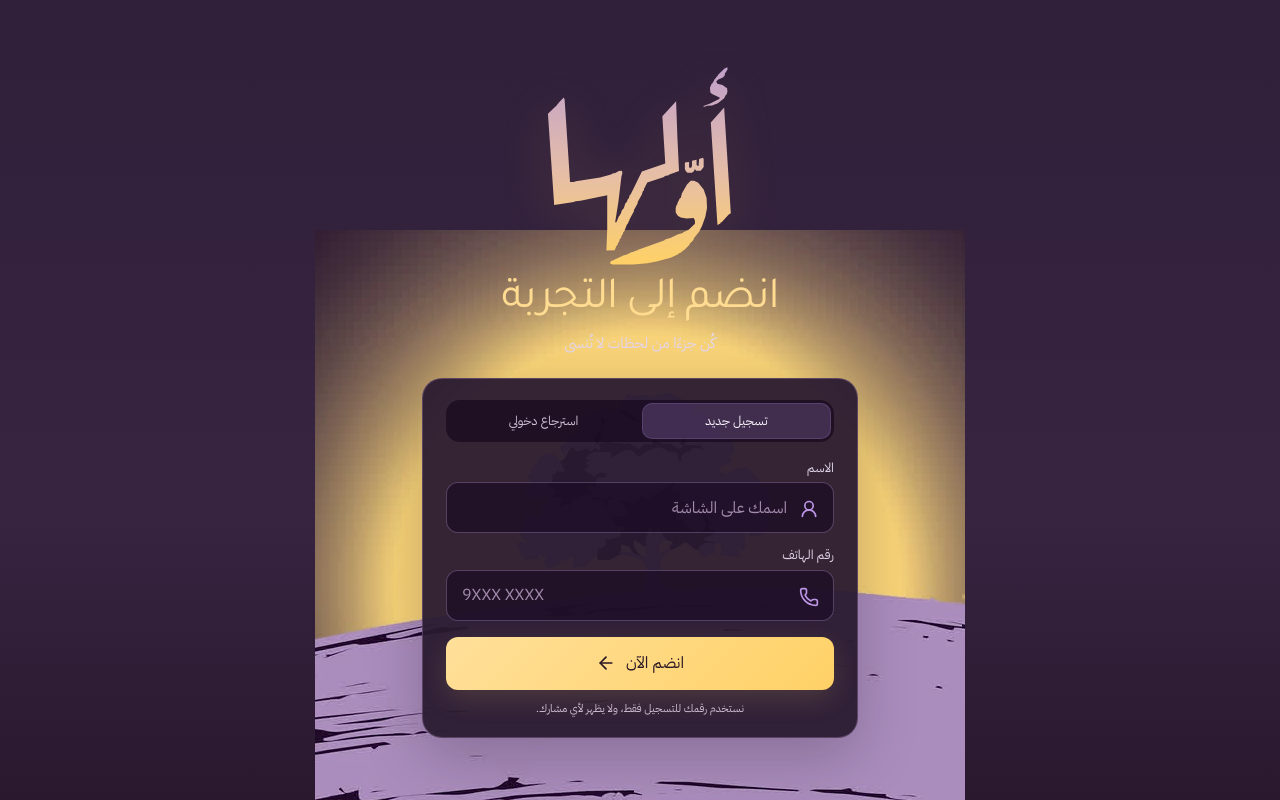
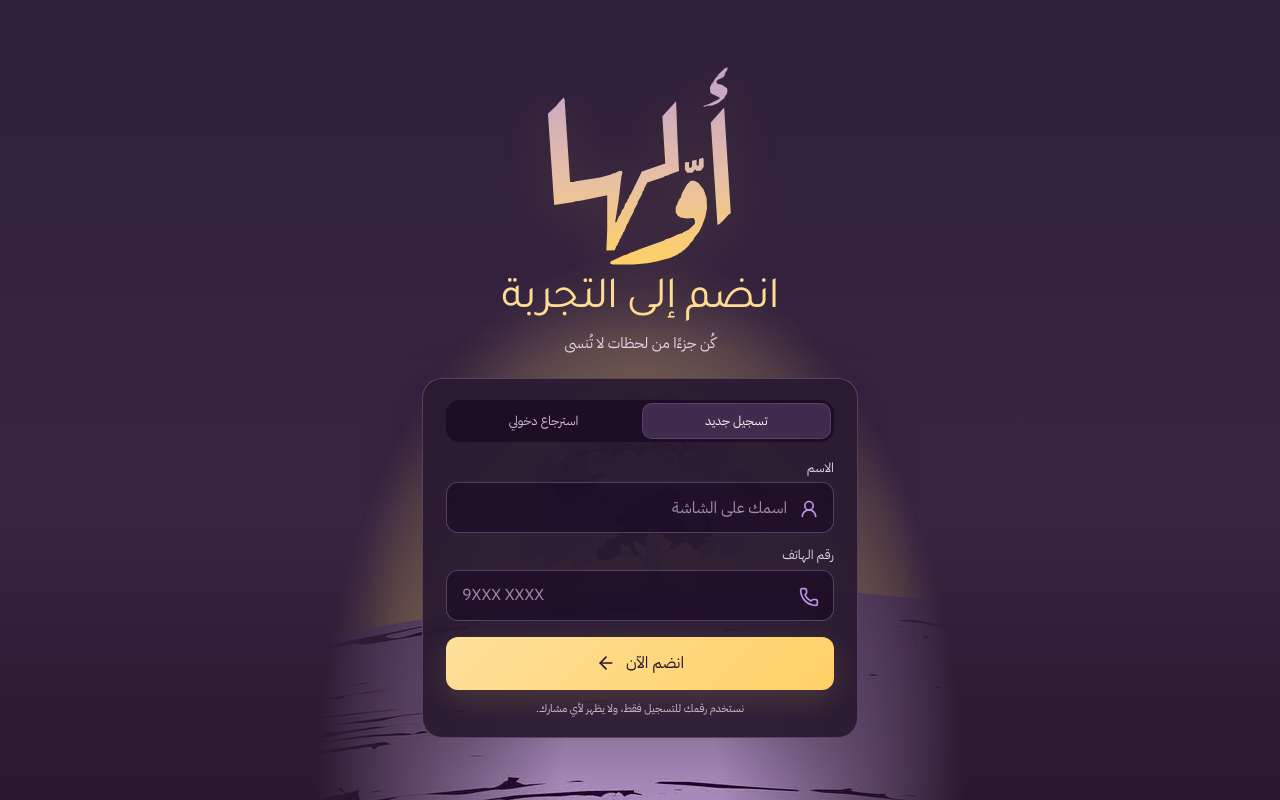
Before and after one commit to A07med/Awwalha, a React (Vite) app: page /join in a window 1280 px wide. Built offline with nearby package versions, Linux system fonts and the light colour scheme; no server answers.

Commit message:
Blend poster horizon on wide screens

```diff
--- a/src/reference-theme.css
+++ b/src/reference-theme.css
@@ -142,6 +142,10 @@ h1, h2, h3, strong { font-synthesis: none; }
 .taif-stage-ready p { color: #dac2e9; letter-spacing: .03em; }
 .taif-stage-final { background: #faf6ff; color: #210b2c; }
 
+@media (min-width: 700px) {
+  .join-page .ambient, .admin-login-page .ambient, .play-page .ambient { mask-image: radial-gradient(ellipse 325px 550px at 50% 100%, #000 25%, transparent 100%); }
+}
+
 @media (max-width: 820px) {
   .admin-grid { grid-template-columns: 1fr; }
   .system-strip { grid-template-columns: 1fr 1fr; }
```
